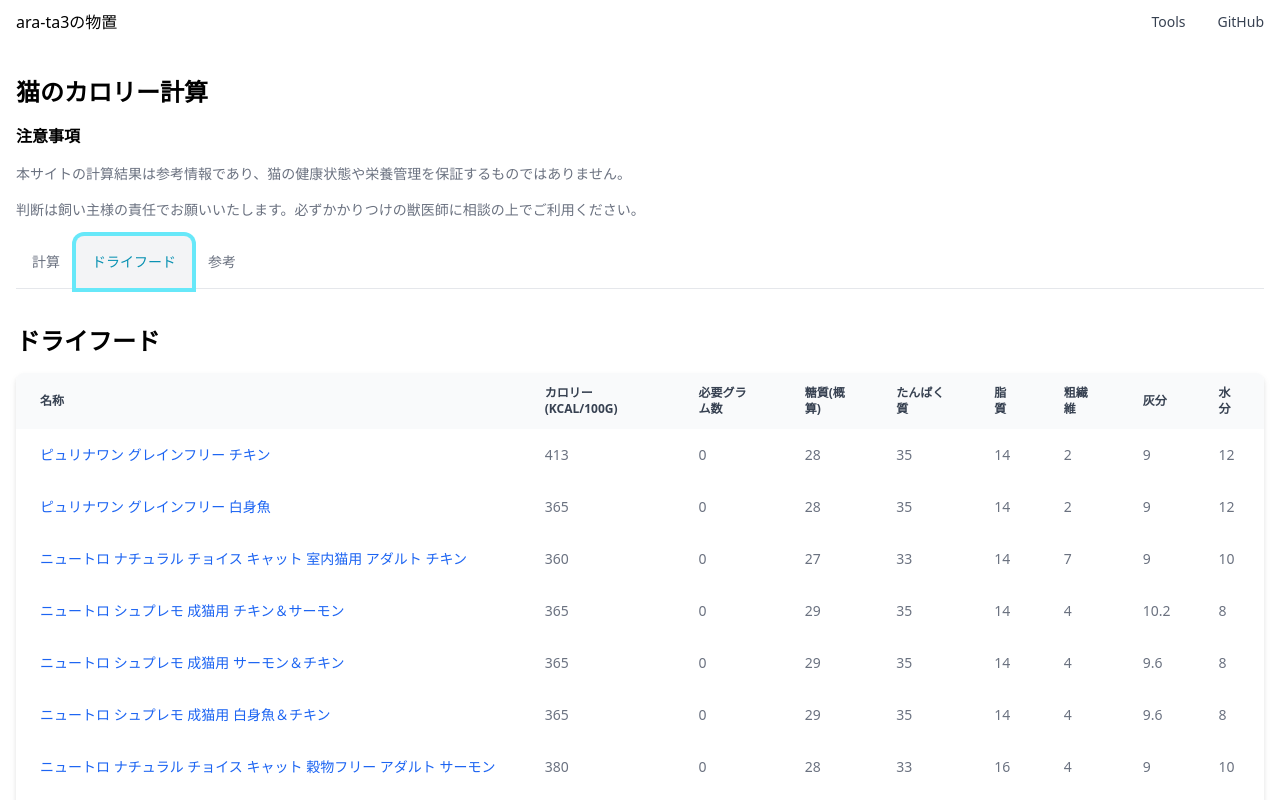
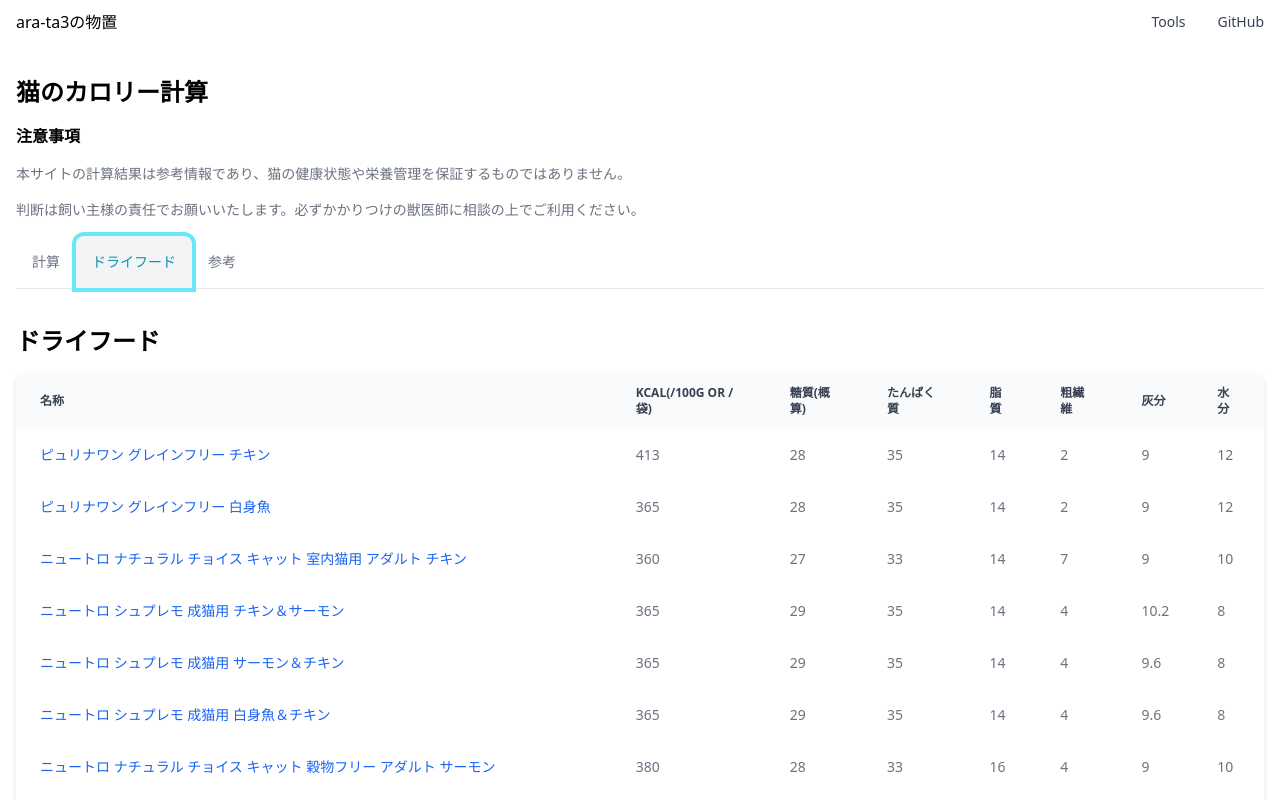
Before and after one commit to ara-ta3/ara-ta3.github.io, a React (Vite) app: page /cat/calorie in a window 1280 px wide. Both pictures are taken after a click on the tab "ドライフード". Shown: the top 800 px of the page. Built offline with nearby package versions, Linux system fonts and the light colour scheme.

Commit message:
Rename and add wetfood pattern

```diff
--- a/src/components/cats/DryFoods.tsx
+++ b/src/components/cats/Foods.tsx
@@ -1,9 +1,12 @@
 import React from "react";
 
-import { Foods, Food } from "../../domains/Cat.ts";
+import { Foods, Food, DryFood, WetFood, FoodType } from "../../domains/Cat.ts";
 import { Table } from "flowbite-react";
 
-const DryFoodTableBody: React.FC<{ feed: Food; der: number }> = (props) => {
+const DryFoodTableBody: React.FC<{ feed: DryFood | WetFood; der: number }> = (
+  props
+) => {
+  const food = props.feed;
   return (
     <Table.Row>
       <Table.Cell className="px-6 py-4">
@@ -15,9 +18,8 @@
           {props.feed.name}
         </a>
       </Table.Cell>
-      <Table.Cell className="px-6 py-4">{props.feed.kcalPer100}</Table.Cell>
       <Table.Cell className="px-6 py-4">
-        {Math.round((props.der / props.feed.kcalPer100) * 100)}
+        {food.type === FoodType.Dry ? food.kcalPer100 : food.kcalPerBag}
       </Table.Cell>
       <Table.Cell className="px-6 py-4">
         {props.feed.nutrition.carbohydrate}
@@ -45,9 +47,8 @@
         <Table.Head>
           <Table.HeadCell className="px-6 py-3">名称</Table.HeadCell>
           <Table.HeadCell className="px-6 py-3">
-            カロリー(kcal/100g)
+            kcal(/100g or /袋)
           </Table.HeadCell>
-          <Table.HeadCell className="px-6 py-3">必要グラム数</Table.HeadCell>
           <Table.HeadCell className="px-6 py-3">糖質(概算)</Table.HeadCell>
           <Table.HeadCell className="px-6 py-3">たんぱく質</Table.HeadCell>
           <Table.HeadCell className="px-6 py-3">脂質</Table.HeadCell>
--- a/src/domains/Cat.ts
+++ b/src/domains/Cat.ts
@@ -51,8 +51,9 @@
     public readonly ash: number,
     public readonly moisture: number
   ) {
-    this.carbohydrate = Math.round(
-      100 - (protein + fat + fiber + ash + moisture)
+    this.carbohydrate = Math.max(
+      0,
+      Math.round(100 - (protein + fat + fiber + ash + moisture))
     );
   }
 }
--- a/src/pages/CatCalorie.tsx
+++ b/src/pages/CatCalorie.tsx
@@ -3,7 +3,7 @@
 import Caution from "../components/cats/Caution.tsx";
 import CalorieCalculator from "../components/cats/CalorieCalculator.tsx";
 
-import DryFoods from "../components/cats/DryFoods.tsx";
+import DryFoods from "../components/cats/Foods.tsx";
 import Reference from "../components/cats/Reference.tsx";
 import { Tabs } from "flowbite-react";
 import useCatCalculator from "../hooks/cats/useCatCalculator.ts";
```
